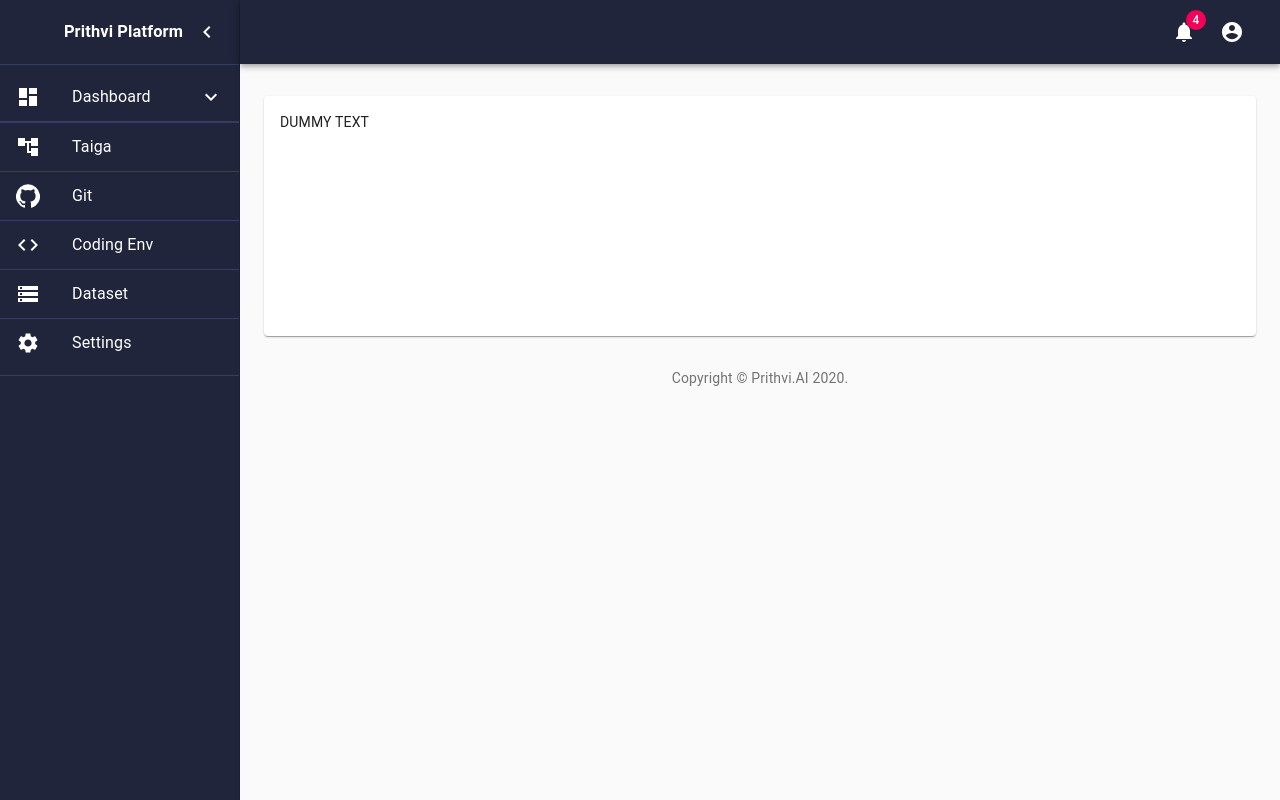
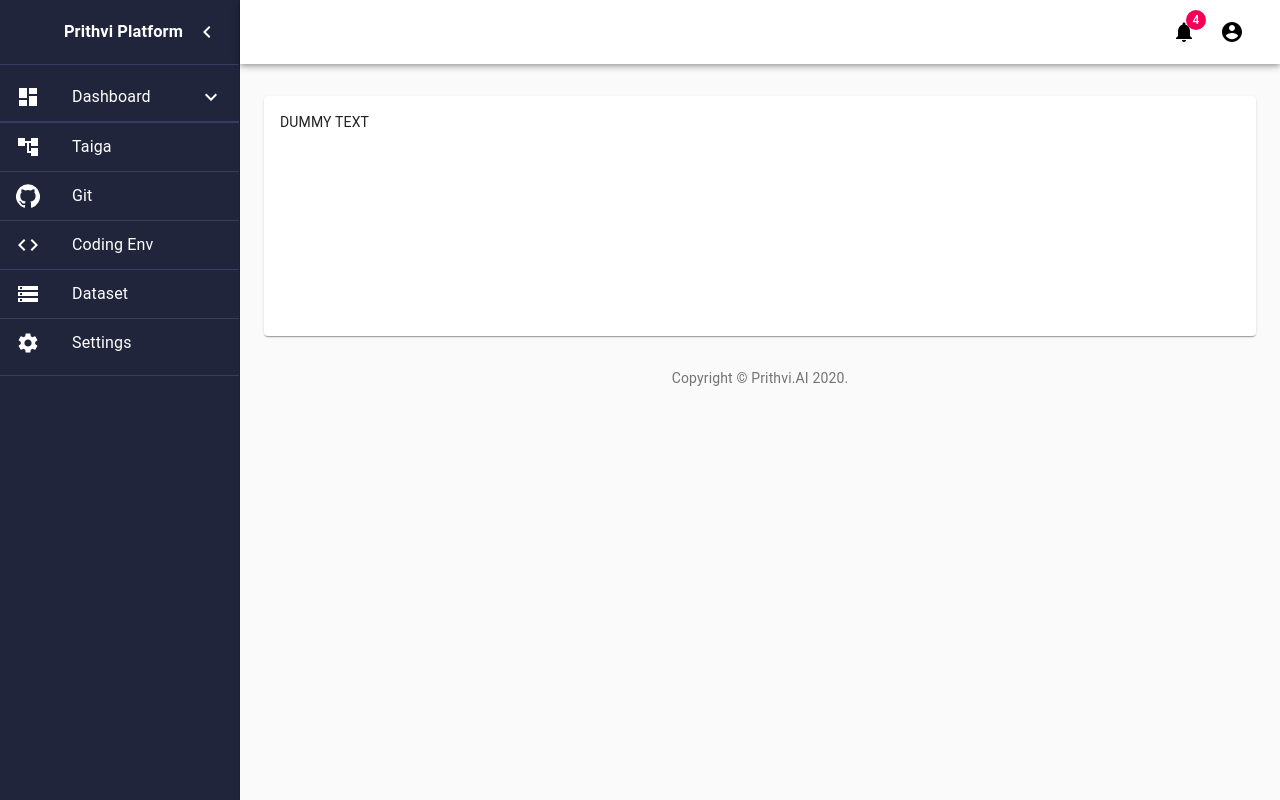
Before and after one commit to vizvarun/prithvi-platform-cra, a React (Create React App) app: page / in a window 1280 px wide. Built offline with nearby package versions, Linux system fonts and the light colour scheme.

Commit message:
appbar color change

```diff
--- a/src/views/Dashboard/dashboard.component.jsx
+++ b/src/views/Dashboard/dashboard.component.jsx
@@ -59,6 +59,8 @@ const useStyles = makeStyles((theme) => ({
     transition: theme.transitions.create(['width', 'margin'], {
       easing: theme.transitions.easing.sharp,
       duration: theme.transitions.duration.leavingScreen,
+
+
     }),
   },
   appBarShift: {
@@ -152,7 +154,7 @@ export default function Dashboard() {
   return (
     <div className={classes.root}>
       <CssBaseline />
-      <AppBar position="absolute" className={clsx(classes.appBar, open && classes.appBarShift)} style={{backgroundColor:'#20253b'}}>
+      <AppBar position="absolute" className={clsx(classes.appBar, open && classes.appBarShift)} style={{backgroundColor:'#fff'}}>
         <Toolbar className={classes.toolbar}>
 
           <IconButton
@@ -162,14 +164,14 @@ export default function Dashboard() {
             onClick={handleDrawerOpen}
             className={clsx(classes.menuButton, open && classes.menuButtonHidden)}
           >
-            <MenuIcon />
+            <MenuIcon style={{color:'black'}}/>
           </IconButton>
           <Typography component="h1" variant="h6" color="inherit" noWrap className={classes.title}>
             {/* Dashboard */}
           </Typography>
           <IconButton color="inherit">
             <Badge badgeContent={4} color="secondary">
-              <NotificationsIcon />
+              <NotificationsIcon style={{color:'black'}}/>
             </Badge>
           </IconButton>
           {auth && (
@@ -181,7 +183,7 @@ export default function Dashboard() {
                 onClick={handleMenu}
                 color="white"
               >
-                <AccountCircle fontSize="medium" style={{color:'#fff'}} />
+                <AccountCircle fontSize="medium" style={{color:'black'}} />
               </IconButton>
               <Menu
                 id="menu-appbar"
```
